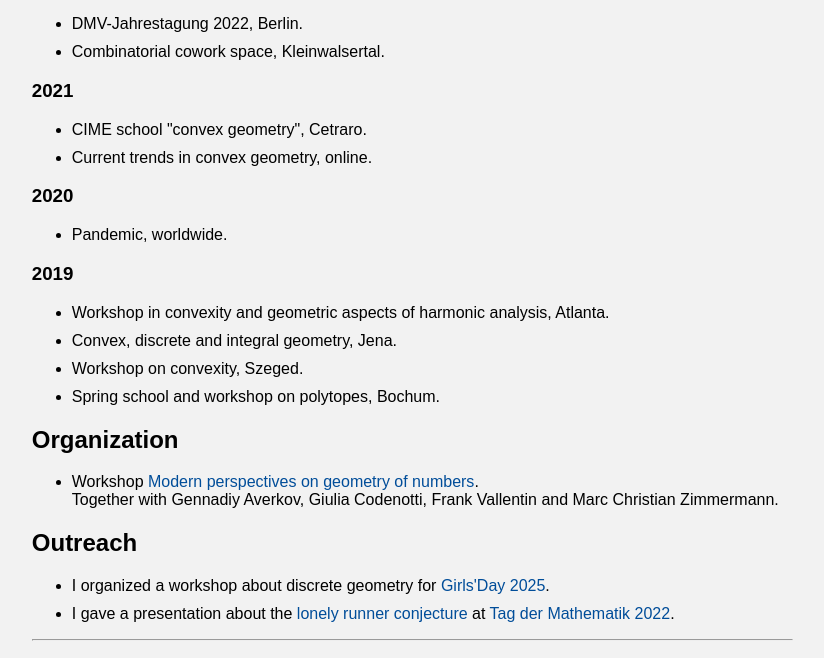
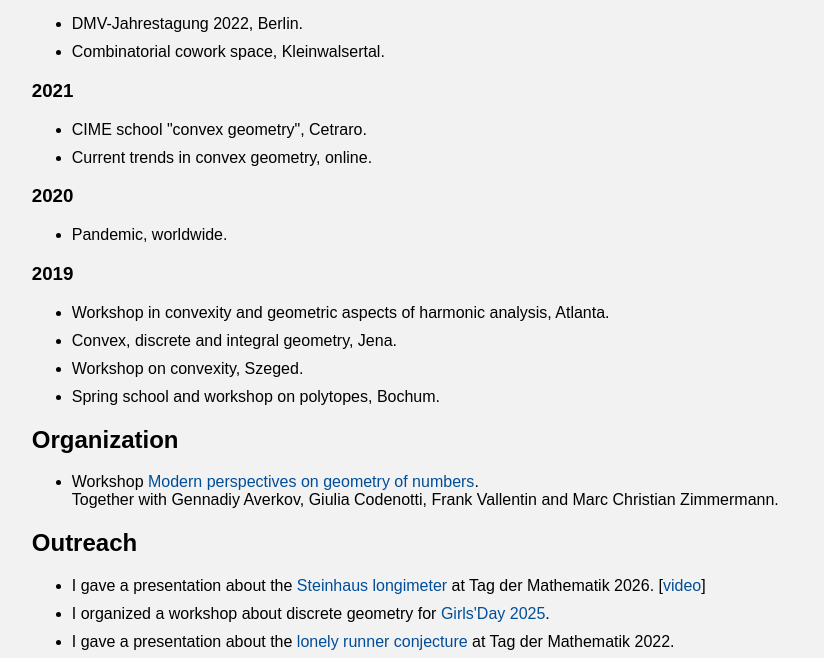
Before and after one commit to AnsgarFreyer/AnsgarFreyer.github.io, a plain HTML site: page activities.html in a window 1280 px wide. Shown: the part 1032-1690 px from the top of the page, without its empty margins (141-965 px from the left). Drawn offline with Linux system fonts and the light colour scheme.

Commit message:
longimeter

```diff
--- a/activities.html
+++ b/activities.html
@@ -101,8 +101,9 @@
 	<h2>Outreach</h2>
 
 	<ul>
+		<li>I gave a presentation about the <a href="https://en.wikipedia.org/wiki/Steinhaus_longimeter">Steinhaus longimeter</a> at Tag der Mathematik 2026. [<a href="https://fu-berlin.cloud.panopto.eu/Panopto/Pages/Viewer.aspx?id=414b5ced-399d-4791-b1da-b460012a66ed">video</a>]
 		<li>I organized a workshop about discrete geometry for <a href="https://www.girls-day.de/">Girls'Day 2025</a>.</li>
-		<li>I gave a presentation about the <a href="https://en.wikipedia.org/wiki/Lonely_runner_conjecture">lonely runner conjecture</a> at <a href="https://tdm.math.fu-berlin.de/">Tag der Mathematik 2022</a>.
+		<li>I gave a presentation about the <a href="https://en.wikipedia.org/wiki/Lonely_runner_conjecture">lonely runner conjecture</a> at Tag der Mathematik 2022.
 
 	</ul>
 
```
